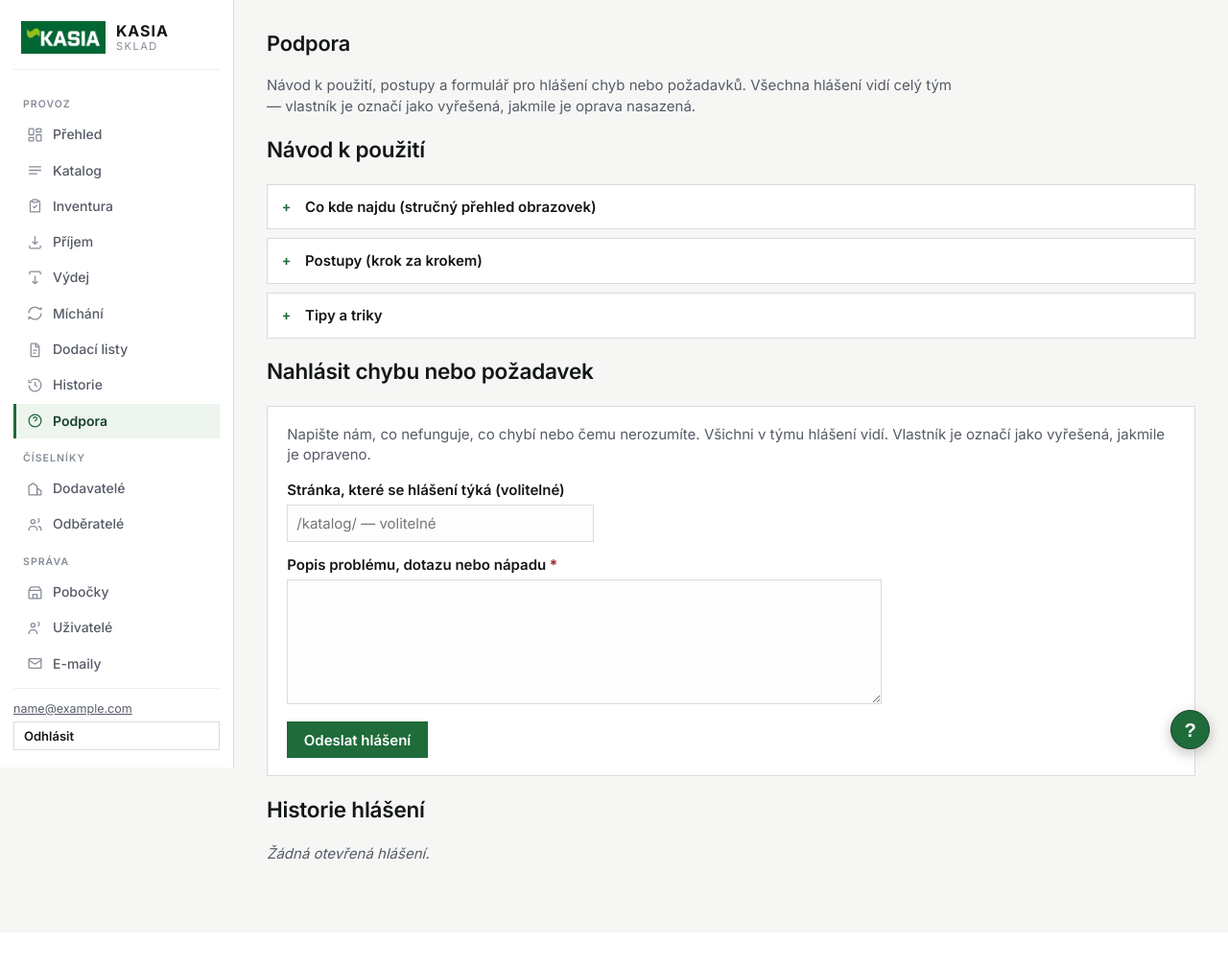
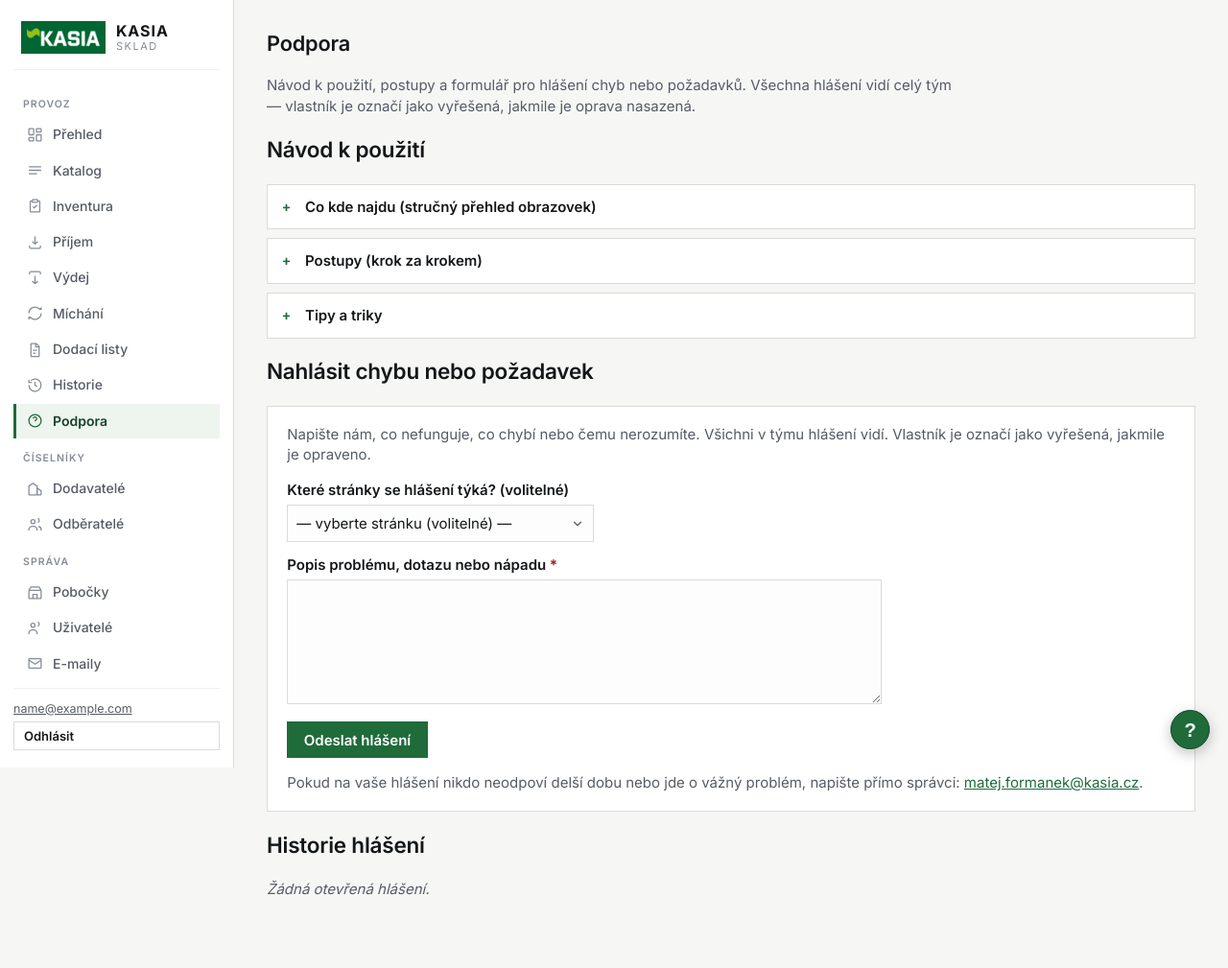
Before and after one commit to matejformanek/Kasia-warehouse, a Django app: page /sklad/podpora/ in a window 1280 px wide. Shown: the whole page at 96% size. Before the commit the page ends 896 px from the top, so only its background shows below. Run offline with Django 5.2, Linux system fonts and the light colour scheme; the visitor is signed in with stand-in values (Sample User, id 1); data comes from the database, SQL or seed files in the repository; data that the repository does not hold is empty; parts of the project's set-up code (start-up, migrations or seed data) failed here and were passed over.

Commit message:
podpora: page-name dropdown + e-mail on new report (0079)
Replace the free-text page_url slash-path hint with a ChoiceField of
Czech screen names (value == label, stored into the unchanged CharField
— no model choices=, no migration; old rows stay valid). Drop the <code>
wrappers in the history table and add its page_help block.

Notify a fixed admin address on every new report: new
settings.FEEDBACK_NOTIFY_EMAIL, EmailLog.Category.FEEDBACK (migration
0021, AlterField only), send_feedback_notification() routed through the
0075 send_and_log seam, scheduled in support_view via
transaction.on_commit so SMTP latency stays off the request (logged
FAILED, never re-raised). A direct-contact mailto note sits under the
form.

Tests: dropdown label stored, feedback-notification service + view
(on_commit, transaction=True), empty-choice still optional.

Co-Authored-By: Claude Opus 4.8 (1M context) <noreply@anthropic.com>

```diff
--- a/inventory/forms/feedback.py
+++ b/inventory/forms/feedback.py
@@ -8,24 +8,54 @@ from ..models import (
     Feedback,
 )
 
+# Friendly Czech screen names offered in the „which page" dropdown (per 0079).
+# The choice VALUE equals its LABEL so the friendly string is what gets stored
+# in the unchanged Feedback.page_url CharField — the model keeps no `choices=`,
+# so old free-text rows stay valid and no migration is needed. A leading blank
+# choice makes an unselected dropdown post "" (page_url stays optional).
+_PAGE_NAMES = [
+    "Přehled",
+    "Katalog",
+    "Inventura",
+    "Příjem",
+    "Výdej",
+    "Míchání",
+    "Historie",
+    "Dodací listy",
+    "Detail produktu",
+    "Dodavatelé",
+    "Odběratelé",
+    "Nastavení",
+    "Uživatelé",
+    "Podpora",
+    "Jiné / nevím",
+]
+PAGE_URL_CHOICES = [("", "— vyberte stránku (volitelné) —")] + [
+    (name, name) for name in _PAGE_NAMES
+]
+
 
 class FeedbackForm(forms.ModelForm):
     """Operator-facing form for submitting one feedback row on /podpora/."""
+
+    # Explicitly declared: overrides the auto-generated ModelForm field with a
+    # dropdown of Czech screen names (per 0079). Because it's declared here,
+    # Meta.widgets/Meta.labels are ignored for it, so its label lives on the
+    # field itself.
+    page_url = forms.ChoiceField(
+        label="Které stránky se hlášení týká? (volitelné)",
+        choices=PAGE_URL_CHOICES,
+        required=False,
+        widget=forms.Select,
+    )
 
     class Meta:
         model = Feedback
         fields = ("page_url", "description")
         widgets = {
-            "page_url": forms.TextInput(
-                attrs={
-                    "placeholder": "/katalog/ — volitelné",
-                    "size": 40,
-                }
-            ),
             "description": forms.Textarea(attrs={"rows": 5}),
         }
         labels = {
-            "page_url": "Stránka, které se hlášení týká (volitelné)",
             "description": "Popis problému, dotazu nebo nápadu",
         }
 
--- a/inventory/models/email_log.py
+++ b/inventory/models/email_log.py
@@ -24,6 +24,7 @@ class EmailLog(models.Model):
         DODACI_OPRAVA = "dodaci_oprava", "dodací list — oprava"
         DODACI_RESEND = "dodaci_resend", "dodací list — opětovné odeslání"
         LOW_STOCK_ALERT = "low_stock_alert", "upozornění — dochází zboží"
+        FEEDBACK = "feedback", "hlášení z podpory"
         SMTP_TEST = "smtp_test", "test SMTP"
 
     class Status(models.TextChoices):
--- a/inventory/services/__init__.py
+++ b/inventory/services/__init__.py
@@ -24,6 +24,7 @@ from .email import (
     _assert_recipients_set,
     _smtp_connection_from_settings,
     send_and_log,
+    send_feedback_notification,
 )
 from .mixing import (
     cancel_mixing_job,
@@ -63,6 +64,7 @@ __all__ = [
     "_active_low_stock_recipients",
     "_assert_recipients_set",
     "send_and_log",
+    "send_feedback_notification",
     "_reserve_dodak_number",
     "_create_dodaci_list_for_movement",
     "_amounts_summing_to",
--- a/inventory/views/support.py
+++ b/inventory/views/support.py
@@ -3,6 +3,7 @@
 from __future__ import annotations
 
 from django.contrib import messages
+from django.db import transaction
 from django.shortcuts import get_object_or_404, redirect, render
 from django.utils import timezone
 from django.views.decorators.http import require_POST
@@ -13,6 +14,7 @@ from ..forms import (
 from ..models import (
     Feedback,
 )
+from ..services import send_feedback_notification
 
 
 def support_view(request):
@@ -27,6 +29,10 @@ def support_view(request):
             f = form.save(commit=False)
             f.created_by = request.user
             f.save()
+            # Notify the admin (per 0079). Scheduled on_commit so SMTP latency
+            # (up to the 10s timeout) stays off the request; send_and_log logs
+            # FAILED and never re-raises, so a mail outage can't block the save.
+            transaction.on_commit(lambda: send_feedback_notification(f))
             messages.success(
                 request, "Děkujeme — vaše hlášení bylo uloženo."
             )
--- a/kasia/settings/base.py
+++ b/kasia/settings/base.py
@@ -159,5 +159,10 @@ EMAIL_USE_TLS = _env_bool("EMAIL_USE_TLS", default=True)
 EMAIL_HOST_USER = os.environ.get("EMAIL_HOST_USER", "")
 EMAIL_HOST_PASSWORD = os.environ.get("EMAIL_HOST_PASSWORD", "")
 DEFAULT_FROM_EMAIL = os.environ.get("DEFAULT_FROM_EMAIL", "no-reply@example.cz")
+# Fixed admin address notified on every new Podpora report (per 0079). Not a
+# SettingsRecipient — this is the app operator, not the dodák-list recipients.
+FEEDBACK_NOTIFY_EMAIL = os.environ.get(
+    "FEEDBACK_NOTIFY_EMAIL", "matej.formanek@kasia.cz"
+)
 
 DEFAULT_AUTO_FIELD = "django.db.models.BigAutoField"
--- a/kasia/templates/inventory/support.html
+++ b/kasia/templates/inventory/support.html
@@ -4,6 +4,16 @@
 {% block title %}Podpora — Kasia vera{% endblock %}
 
 {% block extra_head %}<link rel="stylesheet" href="{% static 'css/pages/support.css' %}">{% endblock %}
+
+{% block page_help %}
+<h3>Podpora</h3>
+<p>Tato stránka je <strong>kompletní návod</strong>: „co kde najdu", postupy krok
+za krokem, tipy a&nbsp;formulář pro hlášení chyb nebo požadavků.</p>
+<ul>
+  <li>Hlášení vidí celý tým; vlastník je označí jako vyřešená.</li>
+  <li>Vážný nebo neřešený problém můžete napsat přímo správci (odkaz pod formulářem).</li>
+</ul>
+{% endblock %}
 
 {% block content %}
 <h1>Podpora</h1>
@@ -139,6 +149,11 @@
     </div>
     <button class="primary" type="submit">Odeslat hlášení</button>
   </form>
+  <p class="muted" style="margin-bottom:0;">
+    Pokud na vaše hlášení nikdo neodpoví delší dobu nebo jde o&nbsp;vážný problém,
+    napište přímo správci:
+    <a href="mailto:matej.formanek@kasia.cz">matej.formanek@kasia.cz</a>.
+  </p>
 </div>
 
 <h2>Historie hlášení</h2>
@@ -160,7 +175,7 @@
         <tr>
           <td style="white-space:nowrap;">{{ f.created_at|date:"d. m. Y H:i" }}</td>
           <td>{{ f.created_by.email }}</td>
-          <td>{% if f.page_url %}<code>{{ f.page_url }}</code>{% else %}<span class="muted">—</span>{% endif %}</td>
+          <td>{% if f.page_url %}{{ f.page_url }}{% else %}<span class="muted">—</span>{% endif %}</td>
           <td>{{ f.description|linebreaksbr }}</td>
           <td><span class="stav-open">● Otevřené</span></td>
           {% if user.is_vlastnik %}
@@ -198,7 +213,7 @@
           <tr>
             <td style="white-space:nowrap;">{{ f.created_at|date:"d. m. Y H:i" }}</td>
             <td>{{ f.created_by.email }}</td>
-            <td>{% if f.page_url %}<code>{{ f.page_url }}</code>{% else %}<span class="muted">—</span>{% endif %}</td>
+            <td>{% if f.page_url %}{{ f.page_url }}{% else %}<span class="muted">—</span>{% endif %}</td>
             <td style="opacity:.7;">{{ f.description|linebreaksbr }}</td>
             <td style="white-space:nowrap;">
               <span class="stav-done">✓ Vyřešené</span>
```
Also changed, not shown: inventory/services/email.py (+39 -0 lines), inventory/tests/test_email_log.py (+26 -0 lines), inventory/tests/test_podpora.py (+28 -3 lines), inventory/migrations/0021_alter_emaillog_category.py (added).
